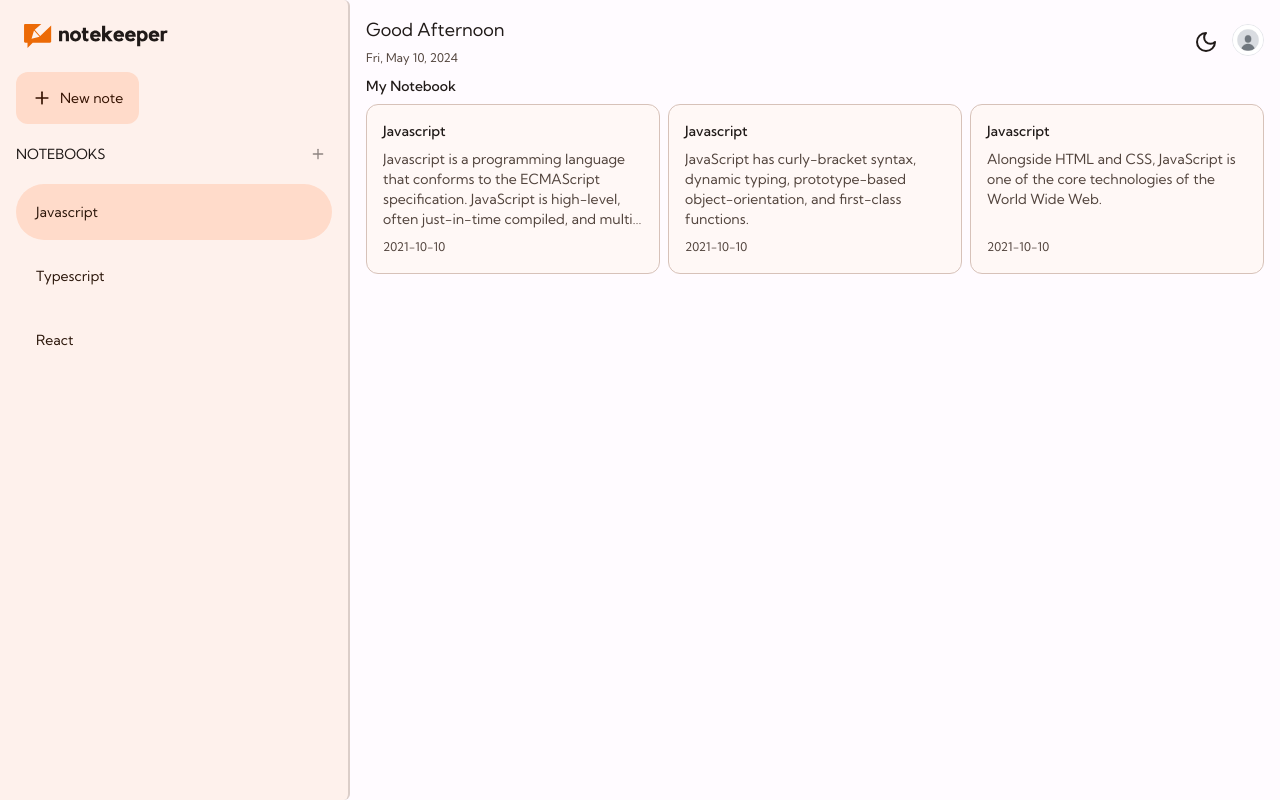
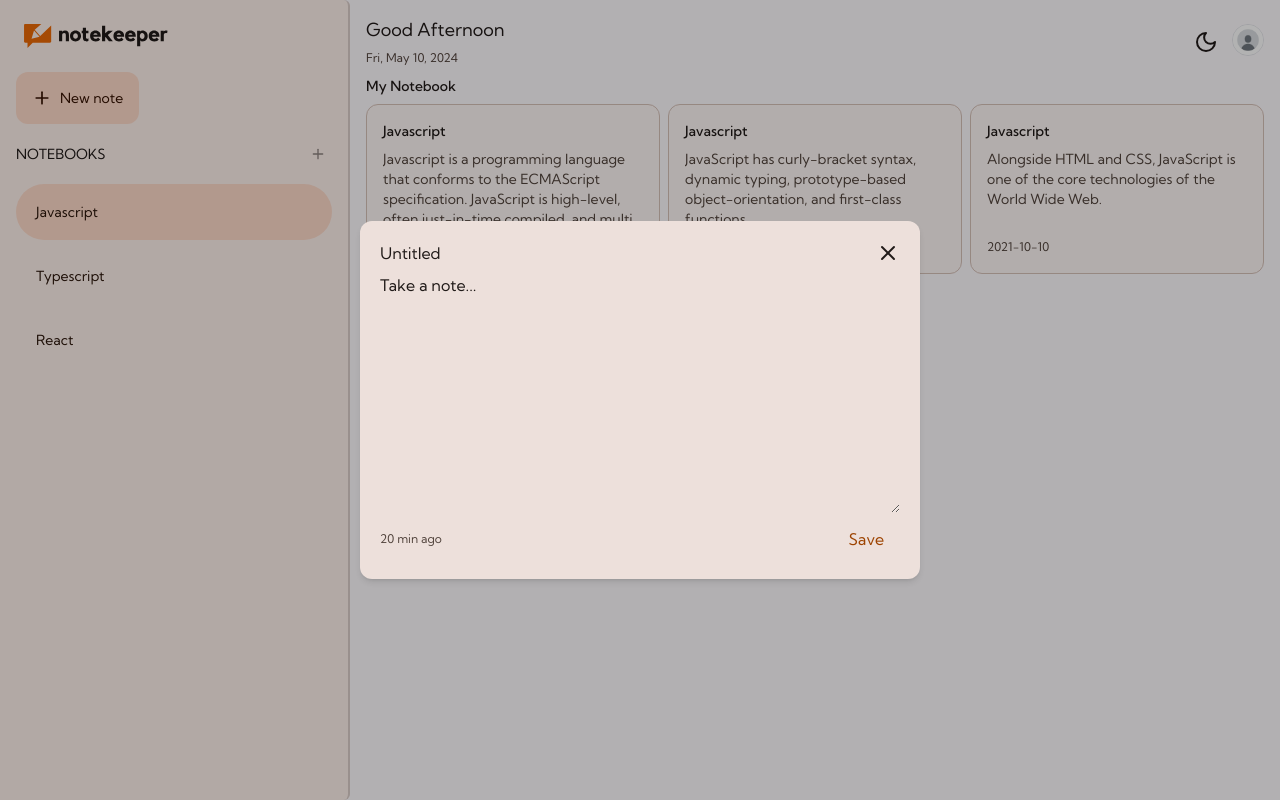
Before and after one commit to jayantpathariya/notekeeper, a React (Vite) app in the folder client/: page /notebooks/1 in a window 1280 px wide. Both pictures are taken after a click on the button "New note". Built offline with nearby package versions, Linux system fonts and the light colour scheme.

Commit message:
modals added

```diff
--- /dev/null
+++ b/client/src/components/create-note-modal.tsx
@@ -0,0 +1,55 @@
+import { X } from "lucide-react";
+
+import { useModal } from "../hooks/use-modal";
+import { cn } from "../lib/utils";
+
+export const CreateNoteModal = () => {
+  const { isOpen, onClose, type } = useModal();
+
+  const isModalOpen = isOpen && type === "createModal";
+
+  const handleClose = () => {
+    onClose();
+  };
+
+  return (
+    <div>
+      <div
+        className={cn(
+          "hidden fixed top-[50%] left-[50%] -translate-x-[50%] -translate-y-[50%] max-w-[560px] w-[calc(100%-16px)] bg-surface-container-highest-light dark:bg-surface-container-highest-dark p-5 shadow-md rounded-xl z-20",
+          isModalOpen && "block"
+        )}
+      >
+        <div className="flex items-center justify-between mb-2">
+          <p className="text-on-surface-light dark:text-on-surface-dark">
+            Untitled
+          </p>
+          <button onClick={handleClose}>
+            <X />
+          </button>
+        </div>
+        <textarea
+          className="min-h-[240px] max-h-[calc(100vh-200px)] w-full text-on-surface-light dark:text-on-surface-dark bg-transparent outline-none border-none overflow-y-auto placeholder:text-on-surface-light placeholder:dark:text-on-surface-dark"
+          placeholder="Take a note..."
+        />
+        <div className="flex items-center justify-between">
+          <span className="text-xs text-on-surface-variant-light dark:text-on-surface-variant-dark">
+            20 min ago
+          </span>
+          <button
+            onClick={handleClose}
+            className="text-primary-light dark:text-primary-dark px-4 py-2 hover:bg-primary-light/20 hover:dark:hover:bg-primary-dark/20 rounded-full"
+          >
+            Save
+          </button>
+        </div>
+      </div>
+      <div
+        className={cn(
+          "hidden absolute bg-black/30 h-full w-full inset-0 z-10",
+          isModalOpen && "block"
+        )}
+      />
+    </div>
+  );
+};
--- /dev/null
+++ b/client/src/components/delete-note-modal.tsx
@@ -0,0 +1,42 @@
+import { useModal } from "../hooks/use-modal";
+import { cn } from "../lib/utils";
+
+export const DeleteNoteModal = () => {
+  const { isOpen, onClose, type, title } = useModal();
+
+  const isModalOpen = isOpen && type === "deleteModal";
+
+  return (
+    <div>
+      <div
+        className={cn(
+          "hidden fixed top-[50%] left-[50%] -translate-x-[50%] -translate-y-[50%] max-w-[560px] w-[calc(100%-16px)] bg-surface-container-highest-light dark:bg-surface-container-highest-dark p-5 shadow-md rounded-xl z-20",
+          isModalOpen && "block"
+        )}
+      >
+        <h3>
+          Are you sure you want to delete <strong>&quot;{title}&quot;</strong>?
+        </h3>
+        <div className="flex items-center mt-6">
+          <div className="ml-auto flex items-center gap-x-2">
+            <button
+              onClick={onClose}
+              className="text-primary-light dark:text-primary-dark px-4 py-2 hover:bg-primary-light/20 hover:dark:hover:bg-primary-dark/20 rounded-full"
+            >
+              Cancel
+            </button>
+            <button className="px-4 py-2 rounded-full bg-primary-light hover:bg-primary-light/80 dark:bg-primary-dark hover:dark:bg-primary-dark/80 text-on-primary-light dark:text-on-primary-dark">
+              Delete
+            </button>
+          </div>
+        </div>
+      </div>
+      <div
+        className={cn(
+          "hidden absolute bg-black/30 h-full w-full inset-0 z-10",
+          isModalOpen && "block"
+        )}
+      />
+    </div>
+  );
+};
--- a/client/src/components/fab-button.tsx
+++ b/client/src/components/fab-button.tsx
@@ -1,8 +1,15 @@
 import { Plus } from "lucide-react";
 
+import { useModal } from "../hooks/use-modal";
+
 export const FabButton = () => {
+  const { onOpen } = useModal();
+
   return (
-    <button className="fixed bottom-8 right-5 w-14 h-14 bg-primary-container-light dark:bg-primary-container-dark text-on-primary-container-light dark:text-on-primary-container-dark flex items-center justify-center rounded-xl shadow-xl drop-shadow-lg transition duration-300 hover:shadow-md hover:drop-shadow-md lg:hidden">
+    <button
+      onClick={() => onOpen("createModal")}
+      className="fixed bottom-8 right-5 w-14 h-14 bg-primary-container-light dark:bg-primary-container-dark text-on-primary-container-light dark:text-on-primary-container-dark flex items-center justify-center rounded-xl shadow-xl drop-shadow-lg transition duration-300 hover:shadow-md hover:drop-shadow-md lg:hidden"
+    >
       <Plus />
     </button>
   );
--- /dev/null
+++ b/client/src/components/modals.tsx
@@ -0,0 +1,11 @@
+import { CreateNoteModal } from "./create-note-modal";
+import { DeleteNoteModal } from "./delete-note-modal";
+
+export const Modals = () => {
+  return (
+    <>
+      <CreateNoteModal />
+      <DeleteNoteModal />
+    </>
+  );
+};
--- a/client/src/components/note-card.tsx
+++ b/client/src/components/note-card.tsx
@@ -1,6 +1,6 @@
-"use client";
+import { Trash2 } from "lucide-react";
 
-import { Trash2 } from "lucide-react";
+import { useModal } from "../hooks/use-modal";
 
 type Props = {
   note: {
@@ -13,6 +13,8 @@ type Props = {
 };
 
 export const NoteCard = ({ note }: Props) => {
+  const { onOpen } = useModal();
+
   return (
     <div className="bg-surface-light dark:bg-surface-dark border border-outline-variant-light dark:border-outline-variant-dark p-4 rounded-xl flex flex-col gap-y-2 hover:border-outline-light hover:dark:border-outline-dark transition duration-300 hover:bg-surface-dark/10 hover:dark:dark:bg-surface-light/10 active:bg-surface-dark/15 active:dark:dark:bg-surface-light/15 cursor-pointer group">
       <h2 className="text-on-surface-light dark:text-on-surface-dark text-sm font-medium">
@@ -25,7 +27,10 @@ export const NoteCard = ({ note }: Props) => {
         <span className="text-xs text-on-surface-variant-light dark:text-on-surface-variant-dark">
           {note.updatedAt}
         </span>
-        <button className="opacity-0 group-hover:opacity-100 transition duration-300 text-on-surface-light dark:text-on-surface-dark">
+        <button
+          onClick={() => onOpen("deleteModal", note.title)}
+          className="opacity-0 group-hover:opacity-100 transition duration-300 text-on-surface-light dark:text-on-surface-dark"
+        >
           <Trash2 className="h-5 w-5" />
         </button>
       </div>
--- a/client/src/components/sidebar-item.tsx
+++ b/client/src/components/sidebar-item.tsx
@@ -5,6 +5,7 @@ import { Link } from "react-router-dom";
 import { useState } from "react";
 
 import { cn } from "../lib/utils";
+import { useModal } from "../hooks/use-modal";
 
 type Props = {
   active?: boolean;
@@ -17,6 +18,7 @@ type Props = {
 export const SidebarItem = ({ active, notebook }: Props) => {
   const [isEditing, setIsEditing] = useState(false);
   const [text, setText] = useState(notebook.title);
+  const { onOpen } = useModal();
 
   const handleEdit = (e: React.MouseEvent<HTMLButtonElement, MouseEvent>) => {
     e.stopPropagation();
@@ -36,6 +38,11 @@ export const SidebarItem = ({ active, notebook }: Props) => {
     if (e.key === "Enter") {
       setIsEditing(false);
     }
+  };
+
+  const handleDelete = (e: React.MouseEvent<HTMLButtonElement, MouseEvent>) => {
+    e.preventDefault();
+    onOpen("deleteModal", notebook.title);
   };
 
   return (
@@ -70,7 +77,10 @@ export const SidebarItem = ({ active, notebook }: Props) => {
         >
           <Pencil className="h-4 w-4" />
         </button>
-        <button className="hover:bg-on-secondary-container-light/20 hover:dark:bg-on-secondary-container-dark/20 p-1.5 rounded-full">
+        <button
+          onClick={handleDelete}
+          className="hover:bg-on-secondary-container-light/20 hover:dark:bg-on-secondary-container-dark/20 p-1.5 rounded-full"
+        >
           <Trash2 className="h-4 w-4" />
         </button>
       </div>
--- a/client/src/components/sidebar.tsx
+++ b/client/src/components/sidebar.tsx
@@ -1,8 +1,9 @@
+import { Link, useLocation } from "react-router-dom";
 import { Plus, X } from "lucide-react";
 
 import { cn } from "../lib/utils";
-import { Link, useLocation } from "react-router-dom";
 import { SidebarItem } from "./sidebar-item";
+import { useModal } from "../hooks/use-modal";
 
 import lightLogo from "../assets/logo-light.svg";
 import darkLogo from "../assets/logo-dark.svg";
@@ -25,6 +26,7 @@ const notes = [
 export const Sidebar = () => {
   const isOpen = false;
   const location = useLocation();
+  const { onOpen } = useModal();
 
   const activeNotebookId = location.pathname.split("/")[2];
 
@@ -45,7 +47,10 @@ export const Sidebar = () => {
           <X className="w-4 h-4" />
         </button>
       </div>
-      <button className="bg-primary-container-light hover:bg-primary-container-light/80 dark:bg-primary-container-dark hover:dark:bg-primary-container-dark/80 text-on-primary-container-light dark:text-on-primary-container-dark flex items-center gap-x-2 px-4 py-4 rounded-xl text-sm mt-4">
+      <button
+        onClick={() => onOpen("createModal")}
+        className="bg-primary-container-light hover:bg-primary-container-light/80 dark:bg-primary-container-dark hover:dark:bg-primary-container-dark/80 text-on-primary-container-light dark:text-on-primary-container-dark flex items-center gap-x-2 px-4 py-4 rounded-xl text-sm mt-4"
+      >
         <Plus className="h-5 w-5" />
         <span>New note</span>
       </button>
--- /dev/null
+++ b/client/src/hooks/use-modal.tsx
@@ -0,0 +1,13 @@
+import { useContext } from "react";
+
+import { ModalContext } from "../providers/modal-provider";
+
+export const useModal = () => {
+  const ctx = useContext(ModalContext);
+
+  if (!ctx) {
+    throw new Error("useModal must be used within a ModalProvider");
+  }
+
+  return ctx;
+};
--- a/client/src/layout/root-layout.tsx
+++ b/client/src/layout/root-layout.tsx
@@ -3,6 +3,7 @@ import { Outlet } from "react-router-dom";
 import { Header } from "../components/header";
 import { Sidebar } from "../components/sidebar";
 import { FabButton } from "../components/fab-button";
+import { Modals } from "../components/modals";
 
 const RootLayout = () => {
   return (
@@ -12,6 +13,7 @@ const RootLayout = () => {
         <Header />
         <Outlet />
         <FabButton />
+        <Modals />
       </div>
     </div>
   );
--- a/client/src/main.tsx
+++ b/client/src/main.tsx
@@ -4,11 +4,14 @@ import App from "./App.tsx";
 import "./index.css";
 
 import { ThemeProvider } from "./providers/theme-provider.tsx";
+import { ModalProvider } from "./providers/modal-provider.tsx";
 
 ReactDOM.createRoot(document.getElementById("root")!).render(
   <React.StrictMode>
     <ThemeProvider>
-      <App />
+      <ModalProvider>
+        <App />
+      </ModalProvider>
     </ThemeProvider>
   </React.StrictMode>
 );
--- /dev/null
+++ b/client/src/providers/modal-provider.tsx
@@ -0,0 +1,49 @@
+import { createContext, useState } from "react";
+
+type ModalType = "createModal" | "deleteModal";
+
+type ModalContextType = {
+  type: ModalType | null;
+  title: string;
+  isOpen: boolean;
+  onOpen: (type: ModalType, title?: string) => void;
+  onClose: () => void;
+};
+
+export const ModalContext = createContext<ModalContextType | null>(null);
+
+type Props = {
+  children: React.ReactNode;
+};
+
+export const ModalProvider = ({ children }: Props) => {
+  const [type, setType] = useState<ModalType | null>(null);
+  const [title, setTitle] = useState("");
+  const [isOpen, setIsOpen] = useState(false);
+
+  const onOpen = (type: ModalType, title?: string) => {
+    setType(type);
+    setTitle(title || "");
+    setIsOpen(true);
+  };
+
+  const onClose = () => {
+    setType(null);
+    setTitle("");
+    setIsOpen(false);
+  };
+
+  return (
+    <ModalContext.Provider
+      value={{
+        type,
+        title,
+        isOpen,
+        onOpen,
+        onClose,
+      }}
+    >
+      {children}
+    </ModalContext.Provider>
+  );
+};
```
